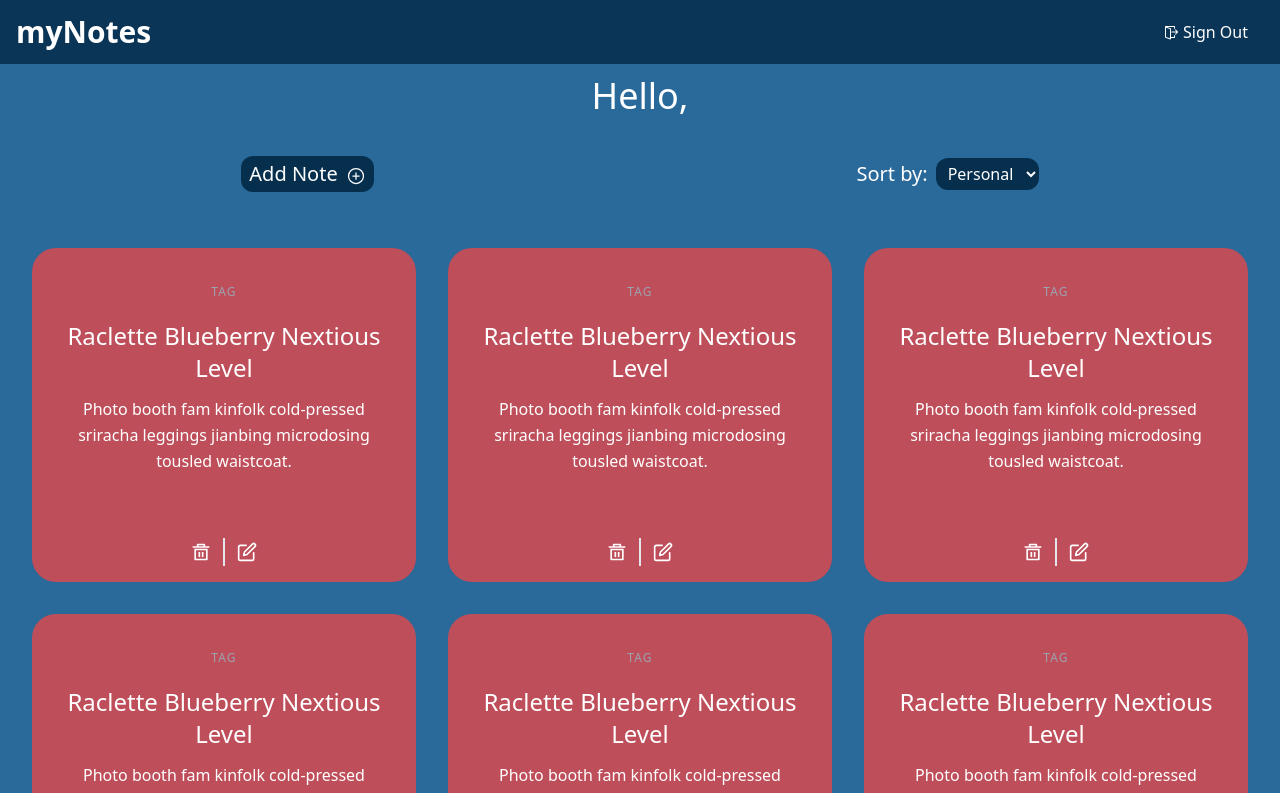
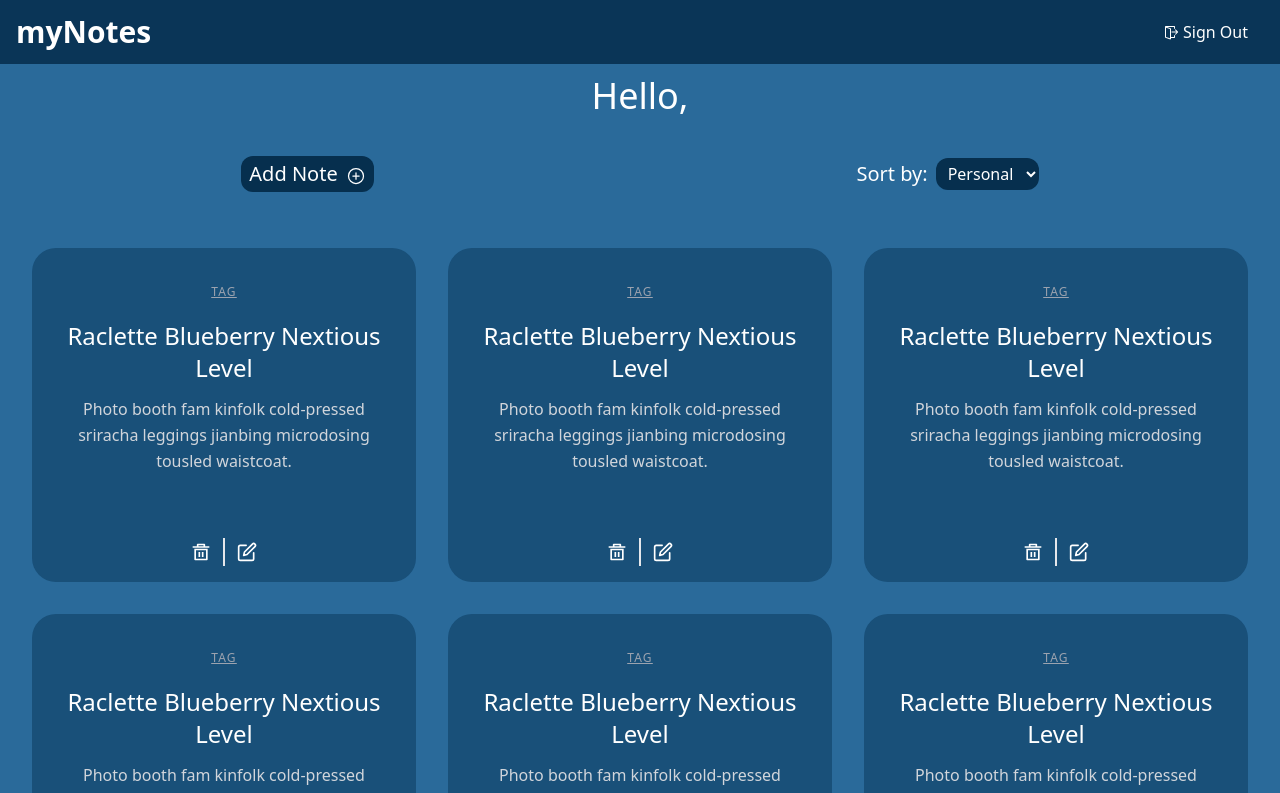
Before and after one commit to Shreejal10/React-myNotes, a React (Vite) app: page / in a window 1280 px wide. Shown: the top 793 px of the page. Built offline with nearby package versions, Linux system fonts and the light colour scheme.

Commit message:
some changes

```diff
--- a/src/components/NoteItem.jsx
+++ b/src/components/NoteItem.jsx
@@ -6,10 +6,10 @@ const NoteItem = () => {
     return (
         <>
             <div className="p-4  md:w-1/2 lg:w-1/3">
-                <div className="h-full bg-red-500 bg-opacity-75 px-8 pt-9 pb-24 rounded-3xl overflow-hidden text-center relative">
-                    <h2 className="tracking-widest text-xs title-font font-medium text-gray-400 mb-5">TAG</h2>
+                <div className="h-full bg-[#13476e] bg-opacity-75 px-8 pt-9 pb-24 rounded-3xl overflow-hidden text-center relative">
+                    <h2 className="tracking-widest text-xs title-font font-medium text-gray-400 mb-5 underline">TAG</h2>
                     <h1 className="title-font sm:text-2xl text-xl font-medium text-white mb-3">Raclette Blueberry Nextious Level</h1>
-                    <p className="leading-relaxed mb-3">Photo booth fam kinfolk cold-pressed sriracha leggings jianbing microdosing tousled waistcoat. </p>
+                    <p className="leading-relaxed mb-3 text-gray-300">Photo booth fam kinfolk cold-pressed sriracha leggings jianbing microdosing tousled waistcoat. </p>
                     <div className="text-center leading-none flex justify-center absolute bottom-0 left-0 w-full py-4">
                         <span className="text-white mr-3 inline-flex items-center leading-none text-sm pr-3 py-1 border-r-2 border-gray-200 ">
                             <RiDeleteBin5Line className='cursor-pointer' size={20} />
```
